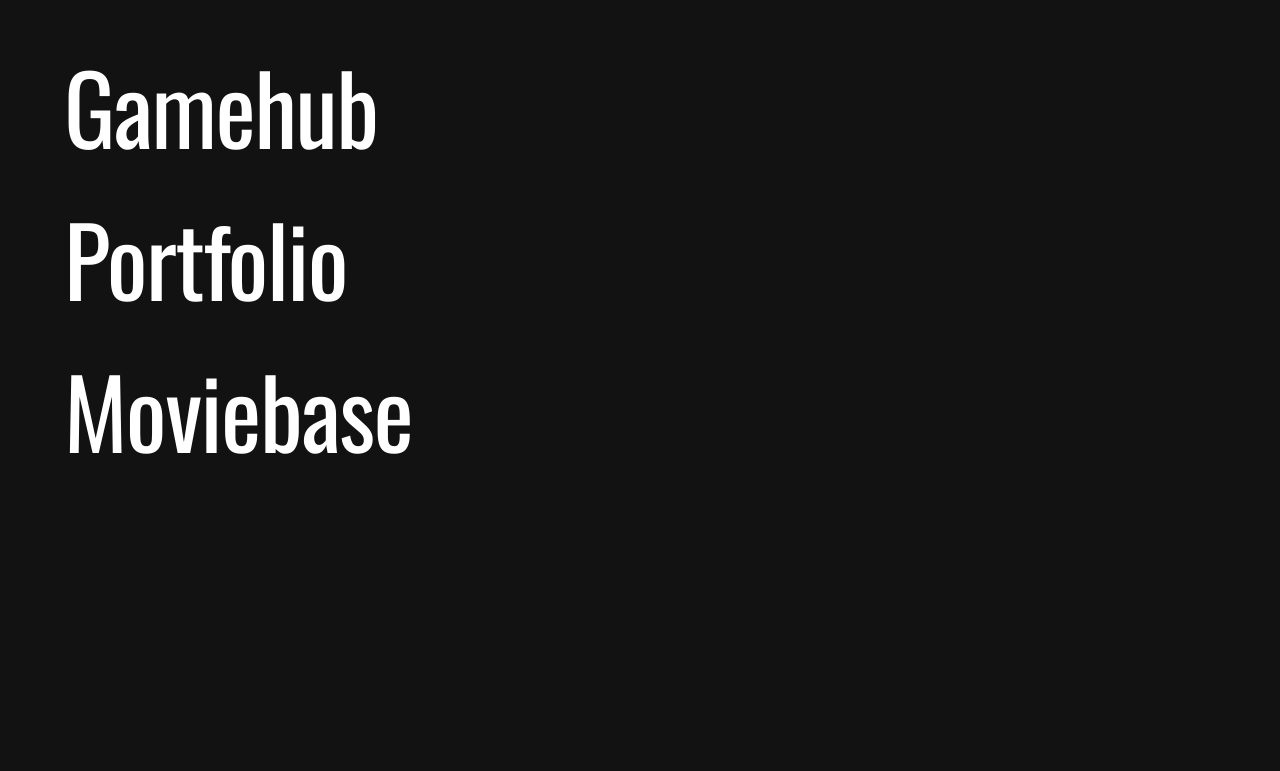
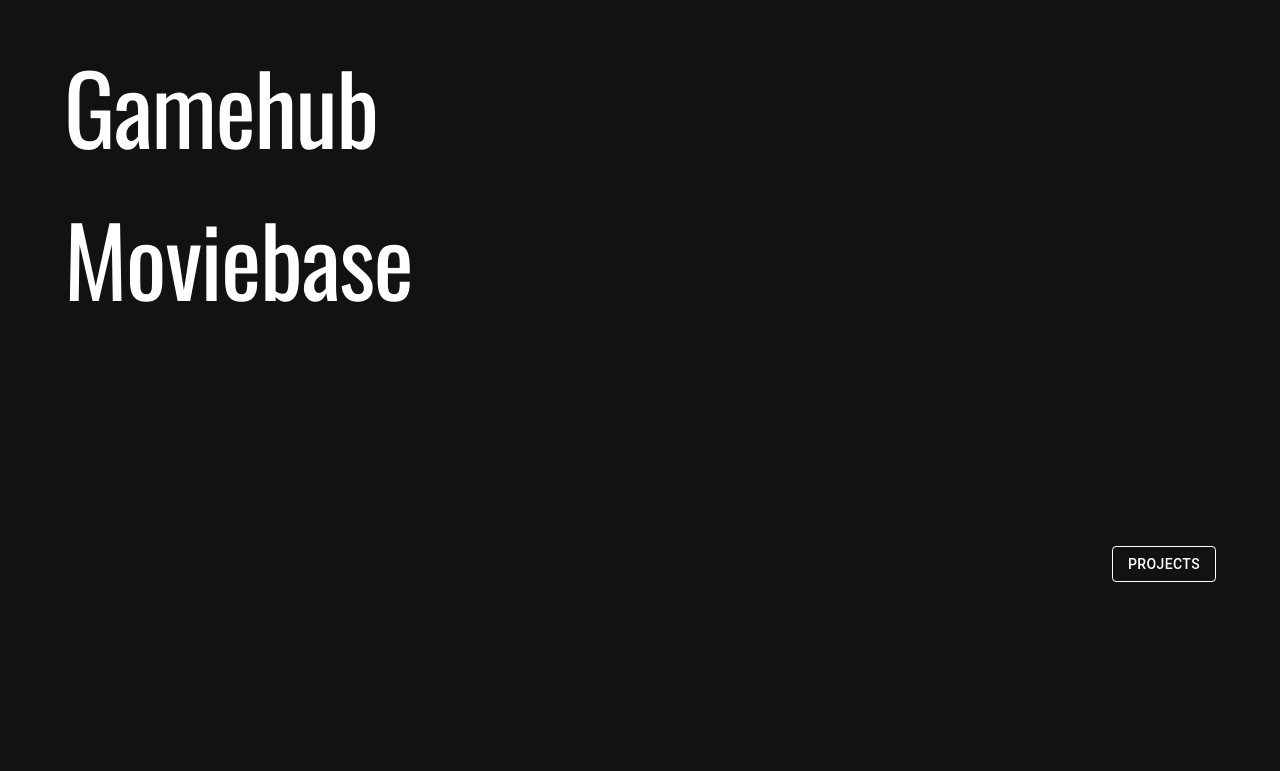
Before and after one commit to Jean-Christoffer/portfolioMain, a React (Vite) app: page /projects in a window 1280 px wide. Shown: the part 437-1208 px from the top of the page. Built offline with nearby package versions, Linux system fonts and the light colour scheme; no server answers.

Commit message:
changed cards

```diff
--- a/src/components/Cards.jsx
+++ b/src/components/Cards.jsx
@@ -113,7 +113,7 @@ export default function Cards(props){
               justifyContent:'center',
               gap:2
             }}>
-
+              <Typography>Tools:</Typography>
               {details.tools.map((icon,i) =><img  style={{ width: '30px' }} key={i} src={icon} alt="image of tools used in the project" />)}
 
             </Box>
--- a/src/components/Details.jsx
+++ b/src/components/Details.jsx
@@ -5,7 +5,7 @@ import { Framer } from './Framer.jsx'
 export default function Details(){
     const params = useParams()
     const id = params.id
-    console.log(id)
+
     return(
         <>
         <Framer active={true}>
--- a/src/components/Projects.jsx
+++ b/src/components/Projects.jsx
@@ -9,9 +9,14 @@ import { useRef } from 'react'
 export default function Projects(){
 
     const contactRef = useRef()
+    const topRef = useRef()
 
     const handleScrollToContact = () => {
         contactRef.current.scrollIntoView({ behavior: 'smooth' });
+      };
+
+      const handleScrollToTop = () => {
+        topRef.current.scrollIntoView({ behavior: 'smooth' });
       };
 
     return(
@@ -29,7 +34,7 @@ export default function Projects(){
 
             }}
             >
-                <Box sx={{ ml:'auto' }}>
+                <Box sx={{ ml:'auto' }}  ref={topRef}>
                     <Button variant='outlined' onClick={handleScrollToContact}
                     sx={{
                         color:'white',
@@ -85,11 +90,26 @@ export default function Projects(){
                     display:'flex',
                     flexDirection:'column',
                     justifyContent:'center' }}>
+                    <Box sx={{ ml:'auto' }}>
+                        <Button variant='outlined' onClick={handleScrollToTop}
+                        sx={{
+                            color:'white',
+                            border:'1px solid white',
+
+
+
+                        }}>
+                            Projects
+                        </Button>
+
+                    </Box>
                     <Contact/>
+
 
                 </Box>
 
             </Framer>
+
             </Container>
 
         </>
--- a/src/components/data.jsx
+++ b/src/components/data.jsx
@@ -3,7 +3,7 @@ const projectList = [
     title: "Wave",
     excerpt:
       "Wave is a electronic music blog, made as my first year Exam, with focus on accessability, performance and responsive design across most screen sizes. ",
-    features:['- Search',' - Sort by category',' - Sort by date'],
+    features:['- Search',' - Sort','- Contact-form 7 integration',' - Post comments'],
     type: "Project exam",
     img: "images/wave.jpg",
     id: 0,
@@ -20,7 +20,7 @@ const projectList = [
   {
     title: "Museum",
     excerpt: "Museum is a fictional museum site, and was our first exam in HTML and CSS. It has a list of events and exhibitions.",
-    features:['- Booking'],
+    features:['- Responsive'],
     type: "Semester project",
     img: "images/museum.jpg",
     id: 1,
@@ -32,7 +32,7 @@ const projectList = [
   {
     title: "Gamehub",
     excerpt: "Gamehub was my first project that combined HTML,CSS and JS. I also experimented with some basic Three.js. ",
-    features:['- Search','- Sort by category',' - Add to cart', '- Checkout'],
+    features:[' - Add to cart','- Search', '- Sort'],
     type: "Cross course assigment",
     img: "images/gamehub.jpg",
     id: 2,
@@ -46,24 +46,14 @@ const projectList = [
       "images/three.svg",
     ],
   },
-  {
-    title: "Portfolio",
-    excerpt: "This is my final assignment of year one. The model is made with Ready player me, and animated with adobe mixamo and imported with React three fiber. The Iframe inside the laptop is a seperate page i made to fit inside the laptop. The shaders inside are made in Three.js",
-    features:[' - Animation',' - 3D'],
-    type: "Course assigment",
-    img: "images/port.jpg",
-    id: 3,
-    git: "https://github.com/Jean-Christoffer/portfolioMain",
-    web: "https://portfolio-main-mauve.vercel.app/",
-    tools: ["images/react.svg", "images/mui.svg", "images/three.svg"],
-  },
+
   {
     title: "Moviebase",
     excerpt: "A site I made to practice React and to work with API's. ",
-    features:[' - Search',' - Wishlist','- Sort by category',' - Sort by votes',' - Sort by rating',' - Sort by top 100'],
+    features:[' - Search',' - Wishlist','- Advanced sorting',' - Fetches trailers'],
     type: "Personal",
     img: "images/movie.jpg",
-    id: 4,
+    id: 3,
     git: "https://github.com/Jean-Christoffer/Movie-base",
     web: "https://movie-base-mauve.vercel.app/",
     tools: ["images/react.svg", "images/mui.svg"],
```
